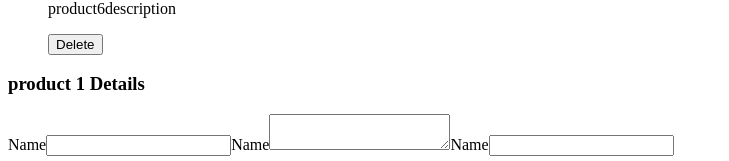
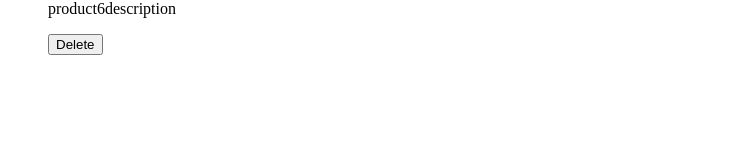
Before and after one commit to benpakmnz/ng-soft-store, an Angular app: page / in a window 1280 px wide. Shown: the part 2617-2778 px from the top of the page, without its empty margins (0-729 px from the left). After the commit the page ends 2688 px from the top, so only its background shows below. Built offline with nearby package versions, Linux system fonts and the light colour scheme.

Commit message:
form changes

```diff
--- a/src/app/app.component.html
+++ b/src/app/app.component.html
@@ -1,14 +1,18 @@
 <header>
   <h1>My Store</h1>
 </header>
+
+<div class="popup" *ngIf="isProductUpdate">
+  <h2>thank you for updating {{selectedProductName}}</h2>
+</div>
 <main>
   <div class="actions">
     <button>+ Add</button>
     <input placeholder="search products"/>
     <label for="sort">Sort by</label>
-    <select name="sort" id="sort">
+    <select name="sort" id="sort" #sort (change)="sortlistHandler(sort.value)">
       <option value="Recently Added">Recently Added</option>
-      <option value="name">Name</option>
+      <option value="name" >Name</option>
     </select>
   </div>
   <section class="products">
@@ -22,15 +26,29 @@
         <button>Delete</button>
       </li>
     </ul>
-    <div class="product-selected">
-      <h3>product 1 Details</h3>
-      <img src="">
-      <label for="product-name">Name</label>
-      <input id="product-name"/>
-      <label for="product-desc">Name</label>
-      <textarea id="product-desc"></textarea>
-      <label for="number">Name</label>
-      <input type="number" id="product-price"/>
+    <div *ngIf="productSelected.id !== null" class="product-selected">
+      <h3>{{selectedProductName}} Details</h3>
+      <form  [formGroup]="productForm" (ngSubmit)="onSubmit()">
+        <img src='{{productSelected.thumbnailImage}}'>
+        <label for="product-name">Name</label>
+        <input
+          id="product-name"
+          formControlName="productName"/>
+        <span *ngIf="!productForm.get('productName').valid && productForm.get('productName').touched">dsfasdfsdfsdf</span>
+        <label for="product-desc">Description</label>
+        <textarea
+          id="product-desc"
+          formControlName="productDescription"
+          ></textarea>
+        <label for="number">Price</label>
+        <input
+          type="number"
+          id="product-price"
+          formControlName="productPrice"/>
+          <span *ngIf="!productForm.get('productPrice').valid && productForm.get('productPrice').touched">dsfasdfsdfsdf</span>
+          <span *ngIf="productForm.get('productPrice').hasError('min') && productForm.get('productPrice').touched">min</span>
+        <button type="submit" [disabled]="!productForm.valid">save</button>
+      </form>
     </div>
   </section>
 </main>
--- a/src/app/app.component.ts
+++ b/src/app/app.component.ts
@@ -1,4 +1,7 @@
-import { Component } from '@angular/core';
+import { Component, OnInit } from '@angular/core';
+// import { NgForm } from '@angular/forms';
+import { FormControl, FormGroup, Validators } from '@angular/forms';
+
 import { product } from './Modals/interfaces';
 import {products} from '../assets/mock-data';
 
@@ -7,7 +10,7 @@ import {products} from '../assets/mock-data';
   templateUrl: './app.component.html',
   styleUrls: ['./app.component.scss']
 })
-export class AppComponent {
+export class AppComponent implements OnInit{
   title = 'my-store';
   productsList: product[] = [];
   productSelected: product = {
@@ -19,12 +22,44 @@ export class AppComponent {
     thumbnailImage: "",
     creationDate: null};
 
+  saveChangesDisabled: boolean = false;
+  selectedProductName: string = "";
+  isProductUpdate: boolean = false;
+  productForm: FormGroup;
+
+  ngOnInit(){
+  }
+
 constructor(){
   this.productsList = products;
 }
 
   productSelection(productId:number){
-    this.productSelected = this.productsList[productId];
-    console.log(this.productSelected)
+    this.productSelected = Object.assign({},this.productsList[productId]);
+    this.selectedProductName = this.productsList[productId].name;
+
+    this.productForm = new FormGroup({
+      'productName': new FormControl(this.productSelected.name, Validators.required),
+      'productDescription': new FormControl(this.productSelected.description),
+      'productPrice': new FormControl(this.productSelected.price, [Validators.min(10),Validators.required])
+    })
+  }
+
+  onSubmit(){
+    console.log(this.productForm)
+  }
+
+  sortlistHandler(event){
+    console.log(event)
+    this.productsList.sort((a,b) => {
+      if ( a.name < b.name ){
+        return 1;
+      }
+      if ( a.name > b.name ){
+        return -1;
+      }
+      return 0;
+    }
+    )
   }
 }
--- a/src/app/app.module.ts
+++ b/src/app/app.module.ts
@@ -1,4 +1,5 @@
 import { NgModule } from '@angular/core';
+import { FormsModule, ReactiveFormsModule } from '@angular/forms';
 import { BrowserModule } from '@angular/platform-browser';
 
 import { AppRoutingModule } from './app-routing.module';
@@ -10,7 +11,9 @@ import { AppComponent } from './app.component';
   ],
   imports: [
     BrowserModule,
-    AppRoutingModule
+    AppRoutingModule,
+    // FormsModule,
+    ReactiveFormsModule,
   ],
   providers: [],
   bootstrap: [AppComponent]
```
